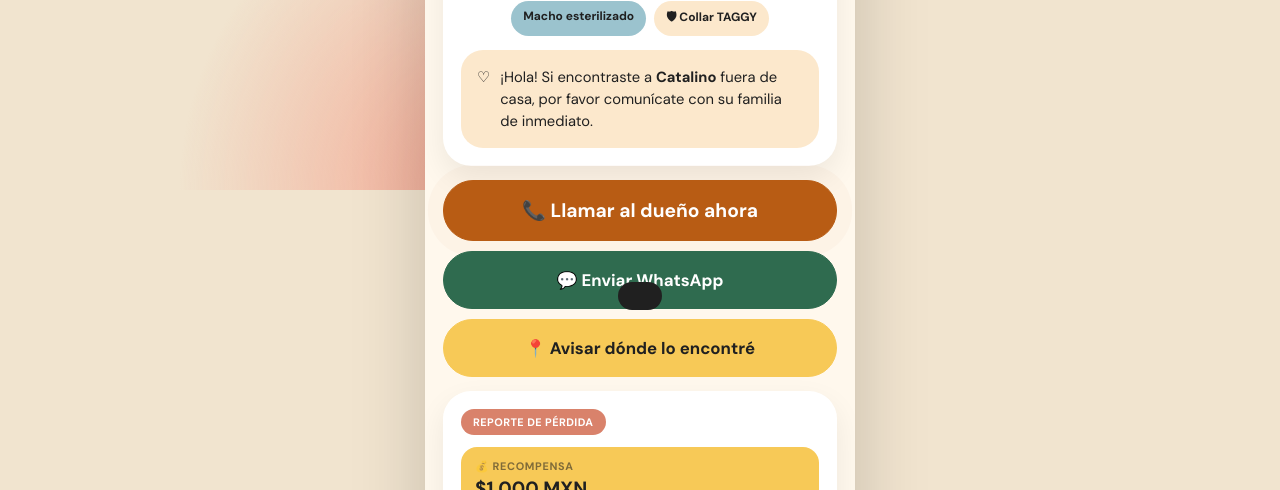
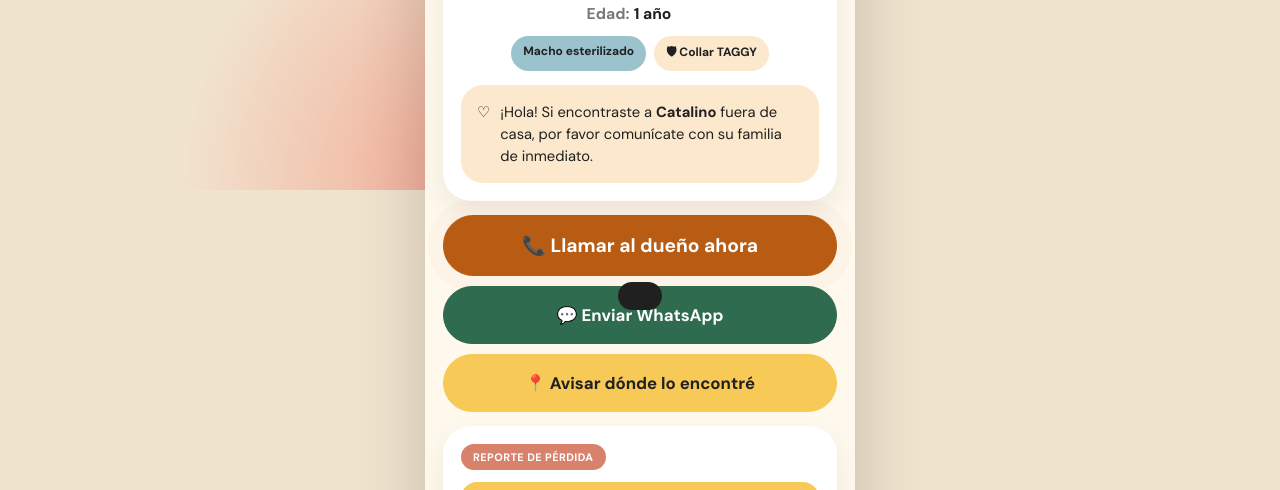
Before and after one commit to vale95uicab/SCAN_TAGGY, a plain HTML site: page index.html in a window 1280 px wide. Shown: the part 610-1100 px from the top of the page. Drawn offline with Linux system fonts and the light colour scheme.

Commit message:
Add files via upload

```diff
--- a/index.html
+++ b/index.html
@@ -57,6 +57,7 @@ h3{font-size:1.35rem;margin-bottom:12px}
 .avt{flex:none;width:40px;height:40px;border-radius:50%;background:var(--orange);color:#fff;display:grid;place-items:center;font:800 1.1rem "Baloo 2"}
 .cm p{font-size:.9rem;line-height:1.45;margin:3px 0 6px}.cm small{opacity:.6}.s{font-size:.85rem;opacity:.75;margin:-4px 0 12px;line-height:1.4}
 .al span.diet{background:#FCE8CC;color:#8a5a14}.al span.oth{background:#E8E3F4;color:#4b3f7a}.al span.chipm{background:#DCEBF0;color:#2d6577}.an{font-size:.84rem;line-height:1.4;margin:0 0 12px 6px;opacity:.85}
+.rae{display:inline-grid;gap:4px;text-align:left;margin:8px 0 12px;font-size:.98rem}.rae span{opacity:.6;font-weight:700}
 </style>
 </head>
 <body>
@@ -89,7 +90,7 @@ document.getElementById("app").innerHTML=`
 <div class="top"><img src="taggy-logo.png" alt="TAGGY"><span class="tag">ID: ${esc(D.id)}</span></div>
 <div class="wrap">
  <div class="card hero"><div class="pic">${pic}<span class="chip"><i>●</i> PERDIDO · AYÚDAME A VOLVER A CASA</span></div>
-  <h1>${esc(D.n)} 🐾</h1><small>${esc(D.b)} · ${esc(D.a)}</small>
+  <h1>${esc(D.n)} 🐾</h1><div class="rae"><div><span>Raza:</span> <b>${esc(D.b)}</b></div><div><span>Edad:</span> <b>${esc(D.a)}</b></div></div>
   <div class="chips"><span>${esc(D.x)}</span><span class="o">🛡 Collar TAGGY</span></div>
   <div class="msg"><span>♡</span><span>¡Hola! Si encontraste a <strong>${esc(D.n)}</strong> fuera de casa, por favor comunícate con su familia de inmediato.</span></div></div>
  <div><a class="btn call" href="tel:+${full(D.t)}">📞 Llamar al dueño ahora</a>
```
Also changed, not shown: catalino.jpeg (added).
